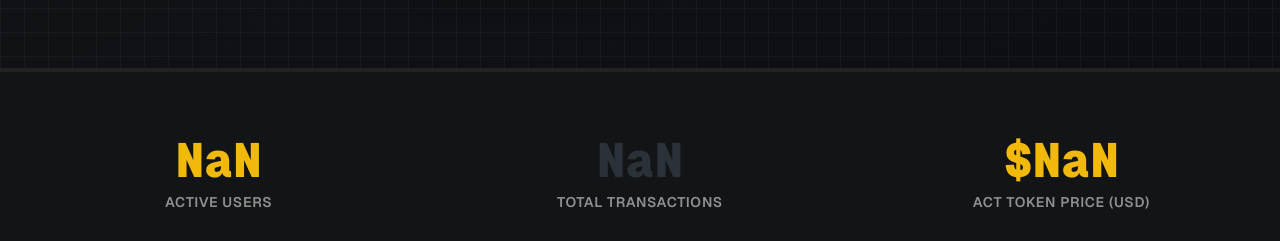
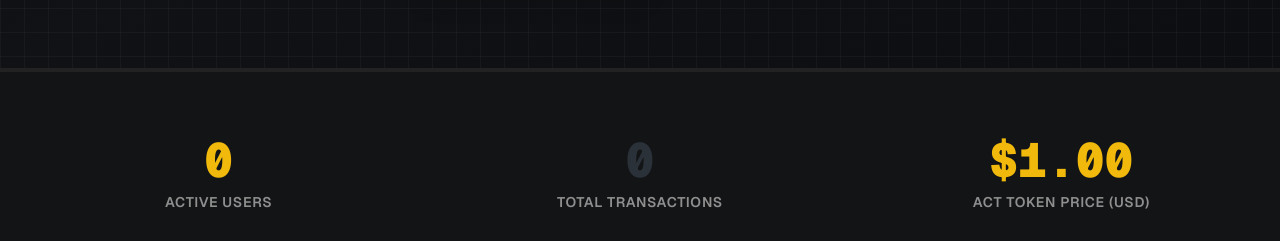
Before and after one commit to Knighty7-ciper/ACT, a Next.js app in the folder frontend/: page / in a window 1280 px wide. Shown: the part 780-1021 px from the top of the page. Built offline with nearby package versions, Linux system fonts and the light colour scheme; no server answers; the database is empty.

Commit message:
Wire homepage to new schema and fix counters (retry)
cgen-954a3df039ca40b4b42ef4ec66416395

```diff
--- a/frontend/app/page.tsx
+++ b/frontend/app/page.tsx
@@ -21,7 +21,7 @@ async function getMarketData() {
       .select("*")
       .order("updated_at", { ascending: false })
 
-    const { count: userCount } = await supabase.from("profiles").select("*", { count: "exact", head: true })
+    const { count: userCount } = await supabase.from("users").select("*", { count: "exact", head: true })
 
     const { count: transactionCount } = await supabase
       .from("transactions")
@@ -46,13 +46,13 @@ async function getMarketData() {
 
     const currenciesWithRates =
       currencies?.map((currency) => {
-        const rate = rates?.find((r) => r.from_currency_code === "ACT" && r.to_currency_code === currency.code)
+        const rateRow = rates?.find((r) => r.from_currency === "ACT" && r.to_currency === currency.code)
         return {
           code: currency.code,
           name: currency.name,
           symbol: currency.symbol,
           flag: currencyMap[currency.code] || "🏳️",
-          rate: rate ? Number.parseFloat(rate.rate) : 1.0,
+          rate: rateRow ? Number(rateRow.rate) : 1.0,
           change: Math.random() * 4 - 2,
         }
       }) || []
@@ -160,7 +160,7 @@ export default async function HomePage() {
                       ACT / {currency.code}
                     </div>
                     <div className="font-mono text-4xl font-black tabular-nums">
-                      <AnimatedCounter value={currency.rate} decimals={4} />
+                      <AnimatedCounter end={currency.rate} decimals={4} />
                     </div>
                     <div className="mt-2 font-sans text-xs text-muted-foreground">{currency.name}</div>
                   </div>
@@ -190,7 +190,7 @@ export default async function HomePage() {
             <div className="grid gap-8 sm:grid-cols-3">
               <div className="text-center animate-slide-up">
                 <div className="mb-2 font-mono text-5xl font-black tabular-nums text-primary">
-                  <AnimatedCounter value={stats.totalUsers} />
+                  <AnimatedCounter end={stats.totalUsers} />
                 </div>
                 <div className="font-sans text-sm font-semibold uppercase tracking-wider text-muted-foreground">
                   Active Users
@@ -198,7 +198,7 @@ export default async function HomePage() {
               </div>
               <div className="text-center animate-slide-up" style={{ animationDelay: "100ms" }}>
                 <div className="mb-2 font-mono text-5xl font-black tabular-nums text-secondary">
-                  <AnimatedCounter value={stats.totalTransactions} />
+                  <AnimatedCounter end={stats.totalTransactions} />
                 </div>
                 <div className="font-sans text-sm font-semibold uppercase tracking-wider text-muted-foreground">
                   Total Transactions
@@ -206,7 +206,7 @@ export default async function HomePage() {
               </div>
               <div className="text-center animate-slide-up" style={{ animationDelay: "200ms" }}>
                 <div className="mb-2 font-mono text-5xl font-black tabular-nums text-accent">
-                  $<AnimatedCounter value={stats.actPrice} decimals={2} />
+                  $<AnimatedCounter end={stats.actPrice} decimals={2} />
                 </div>
                 <div className="font-sans text-sm font-semibold uppercase tracking-wider text-muted-foreground">
                   ACT Token Price (USD)
@@ -227,7 +227,15 @@ export default async function HomePage() {
 
             <div className="grid gap-6 sm:grid-cols-2 lg:grid-cols-3 xl:grid-cols-4">
               {currencies.map((currency, index) => (
-                <ForexRateDisplay key={currency.code} {...currency} style={{ animationDelay: `${index * 50}ms` }} />
+                <ForexRateDisplay
+                  key={currency.code}
+                  fromCurrency="ACT"
+                  toCurrency={currency.code}
+                  rate={currency.rate}
+                  flag={currency.flag}
+                  change={currency.change}
+                  style={{ animationDelay: `${index * 50}ms` }}
+                />
               ))}
             </div>
           </div>
```
Lines whose indentation alone changed are shown as unchanged.
